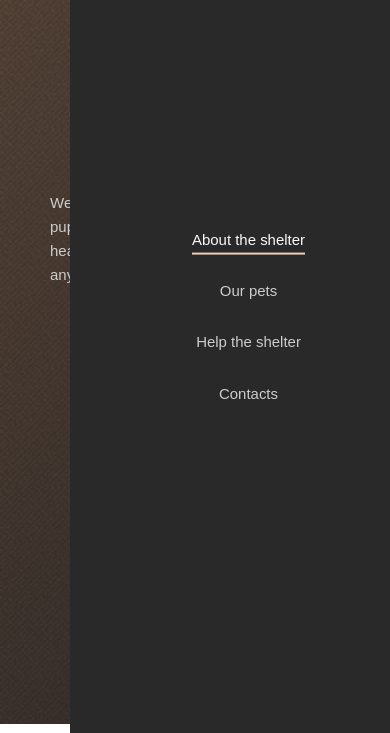
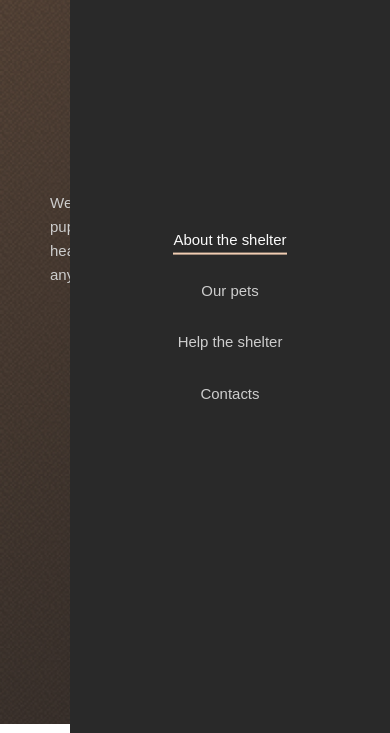
Before and after one commit to DaniilRai13/Shelter, a plain HTML site: page shelter/index.html in a window 390 px wide. Both pictures are taken after a click on the element 345 px from the left and 60 px from the top of the page. Shown: the part 111-844 px from the top of the page. Drawn offline with nearby package versions, Linux system fonts and the light colour scheme; files that its build step writes are made by us from their sources.

Commit message:
feat: changed styles for nav

```diff
--- a/shelter/main/style/blocks/header.less
+++ b/shelter/main/style/blocks/header.less
@@ -108,6 +108,7 @@ header {
                     font-size: 32px;
                     line-height: 160%;
                     color: #CDCDCD;
+                    display: inline;
                 }
 
                 a {
@@ -127,6 +128,9 @@ header {
 
                     @media @table {
                         margin-left: 37px;
+                    }
+                    @media (max-width:767px) {
+                        margin-left: 0;
                     }
 
                 }
```
